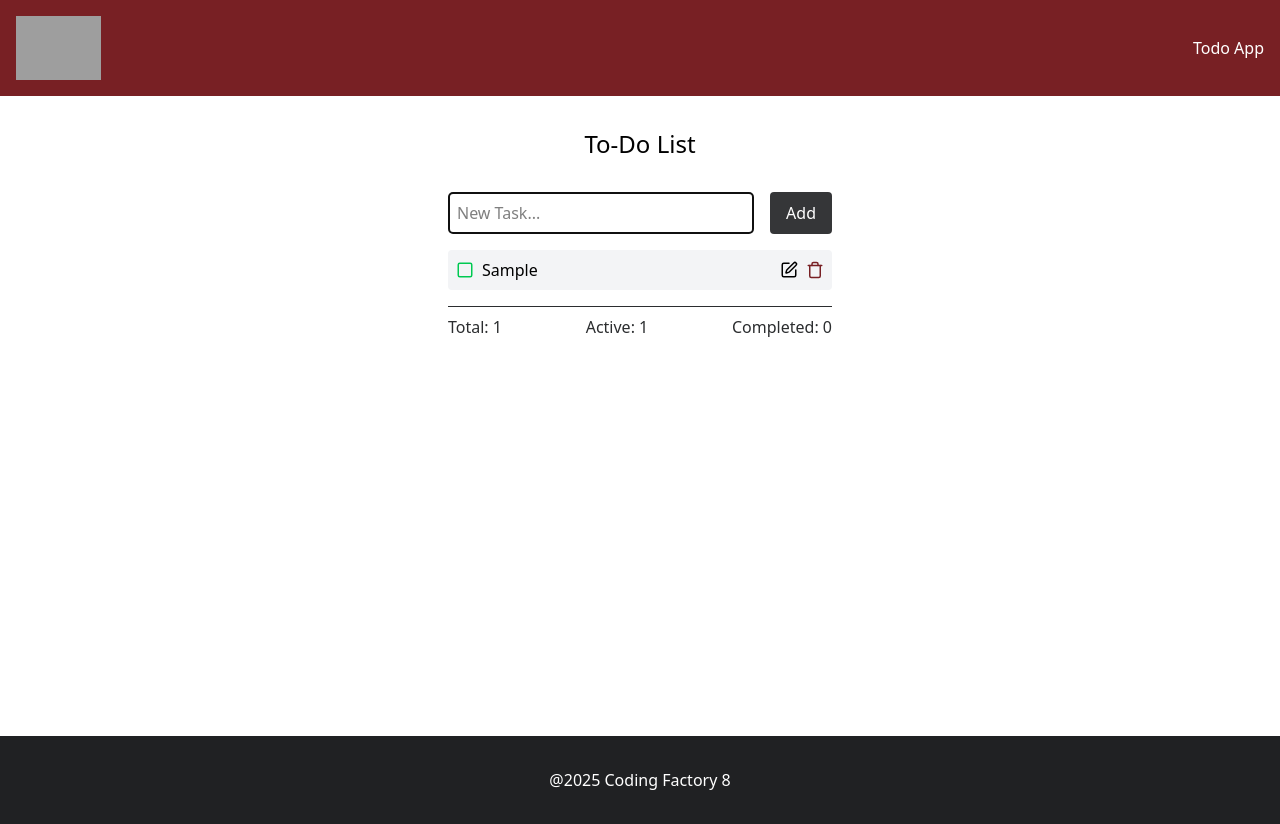
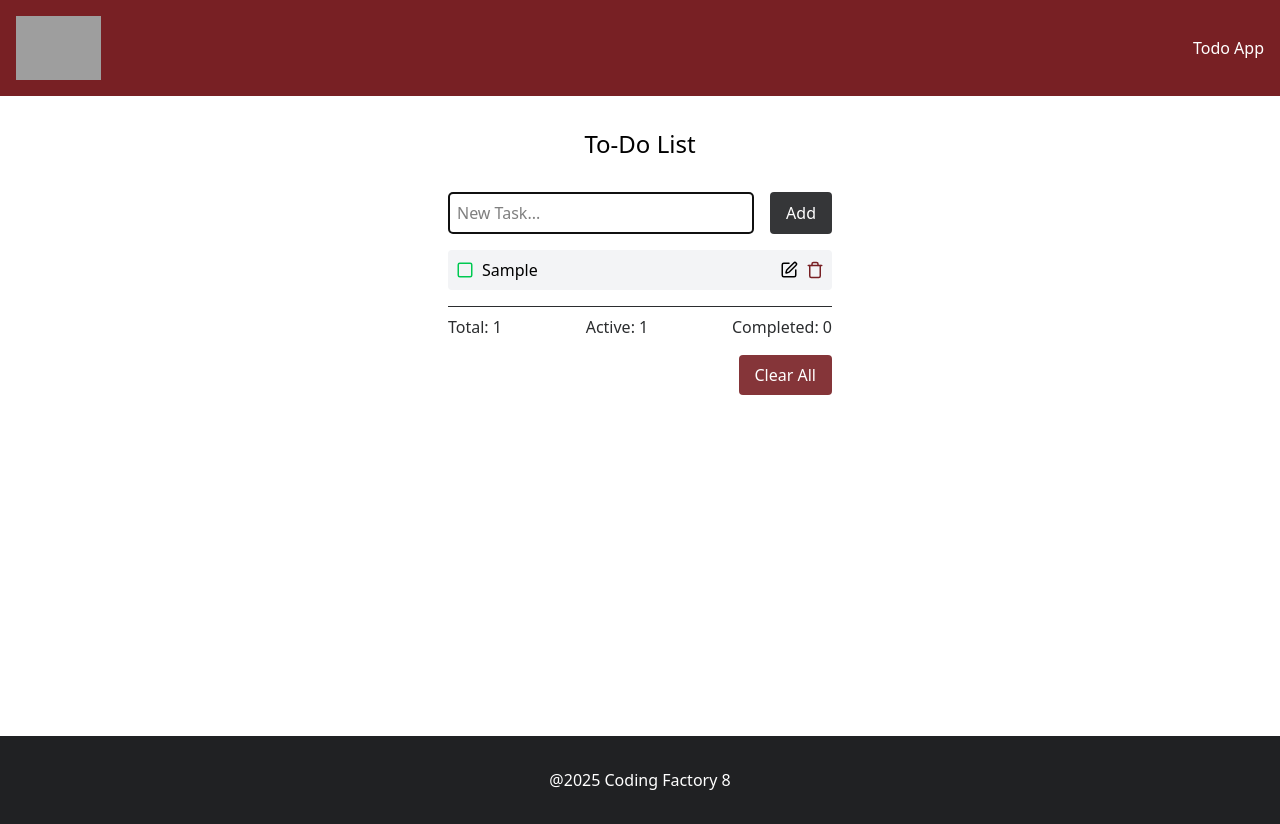
Before and after one commit to dimell94/cf8-react-todo-app, a React (Vite) app: page / in a window 1280 px wide. Both pictures are taken after typing "Sample" into the empty fields and a click on the button "Add". Built offline with nearby package versions, Linux system fonts and the light colour scheme; grey boxes are pictures that could not be loaded.

Commit message:
feat: implement clear all button

```diff
--- a/src/components/todo/Todo.tsx
+++ b/src/components/todo/Todo.tsx
@@ -3,6 +3,7 @@
 import type {TodoProps} from "../../types.ts";
 import TodoList from "./TodoList.tsx";
 import TodoStats from "./TodoStats.tsx";
+import Button from "../ui/Button.tsx";
 
 const TodoApp = ()=> {
    const [todos, setTodos] = useState<TodoProps[]>([]);
@@ -32,6 +33,10 @@
        ))
    }
 
+   const clearAll = () => {
+       setTodos([]);
+   }
+
    const totalTasks = todos.length;
    const completedTasks = todos.filter(t => t.completed).length;
    const activeTasks = totalTasks - completedTasks;
@@ -52,11 +57,25 @@
                 toggleTodo={toggleTodo}/>
 
                 {totalTasks > 0 && (
+                    <>
                     <TodoStats
                         total={totalTasks}
                         active={activeTasks}
                         completed={completedTasks}
                     />
+
+                        <div className="text-end mt-4">
+                            <Button
+                                addClasses="bg-cf-dark-red"
+                                label="Clear All"
+                                onClick={clearAll}
+                            />
+                        </div>
+
+
+
+
+                    </>
                 )}
 
 
```
